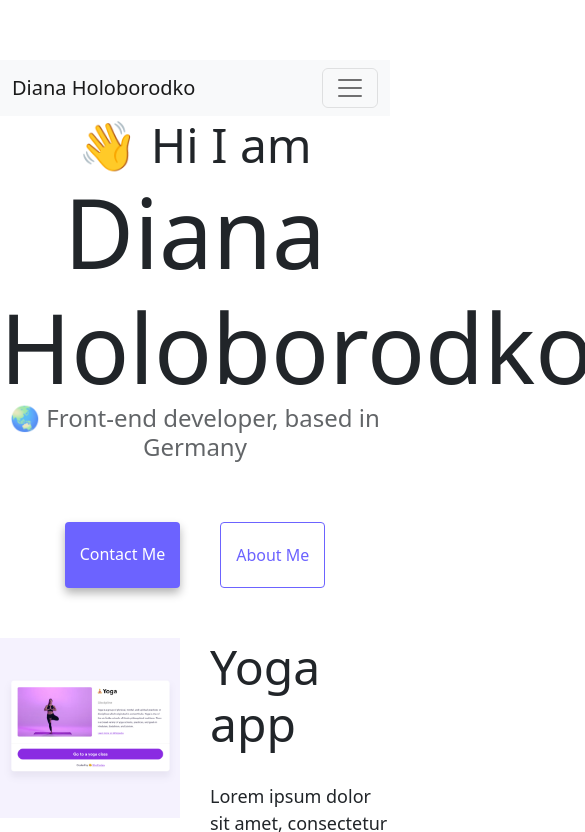
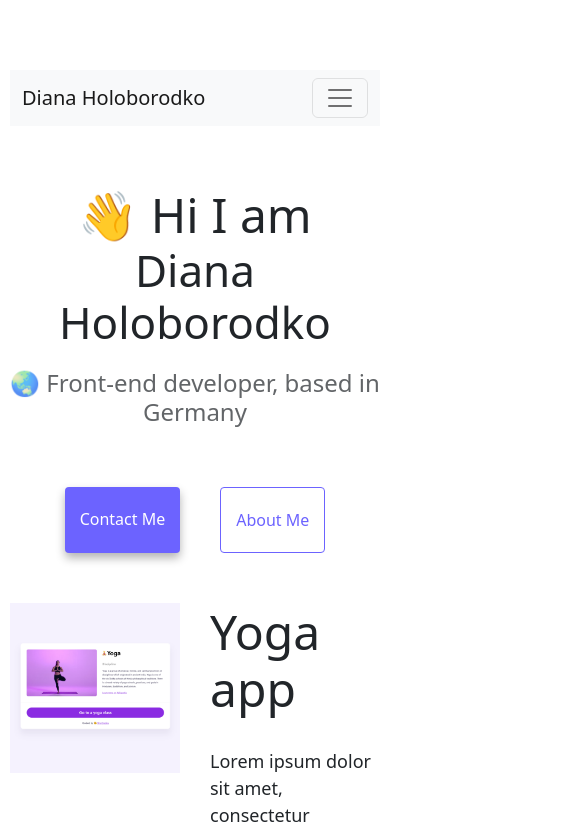
Before and after one commit to holdiana/test_CV, a plain HTML site: page index.html in a window 390 px wide. Shown: the top 832 px of the page, 585 px wide, since content can reach past the window. Drawn offline with nearby package versions, Linux system fonts and the light colour scheme.

Commit message:
feat: add SEO

```diff
--- a/index.html
+++ b/index.html
@@ -39,8 +39,8 @@
     <h1>Diana Holoborodko</h1>
     <h3>🌏 Front-end developer, based in Germany</h3>
     <div class="navigation-links">
-      <a href="about.html#contact" class="contact-link">Contact me</a>
-      <a href="about.html" class="about-link">About me</a>
+      <a href="about.html#contact" class="contact-link" title="Contact">Contact me</a>
+      <a href="about.html" class="about-link" title="About">About me</a>
     </div>
     <div class="app__wrapper">
       <div class="yoga__container">
--- a/style/style.css
+++ b/style/style.css
@@ -3,10 +3,15 @@
   --secondary-color: #f5f2fe;
   --box-shadow: 0 5px 10px rgba(0, 0, 0, 0.3);
 }
+* {
+  margin: 0;
+  padding: 0;
+  box-sizing: border-box;
+}
 
 body {
-  margin: 60px auto;
   max-width: 800px;
+  padding: 10px;
 }
 
 h1,
@@ -18,6 +23,18 @@ h3 {
 
 h1 {
   font-size: 96px;
+}
+@media (max-width: 440px) {
+  h1 {
+    font-size: 44px;
+    padding-bottom: 20px;
+  }
+  .navbar {
+    margin: 10px auto;
+  }
+  .navigation-links {
+    margin-top: 0;
+  }
 }
 
 h2 {
@@ -34,7 +51,9 @@ p {
   font-size: 18px;
   line-height: 1.5;
 }
-
+.navbar {
+  margin: 60px auto;
+}
 .navigation-links {
   display: flex;
   margin-top: 40px;
@@ -96,6 +115,12 @@ p {
 .yogurt__container {
   display: flex;
 }
+@media (max-width: 500px) {
+  .yoga__container {
+    display: flex;
+    flex-wrap: wrap;
+  }
+}
 .image__block {
   flex: 1;
 }
```
